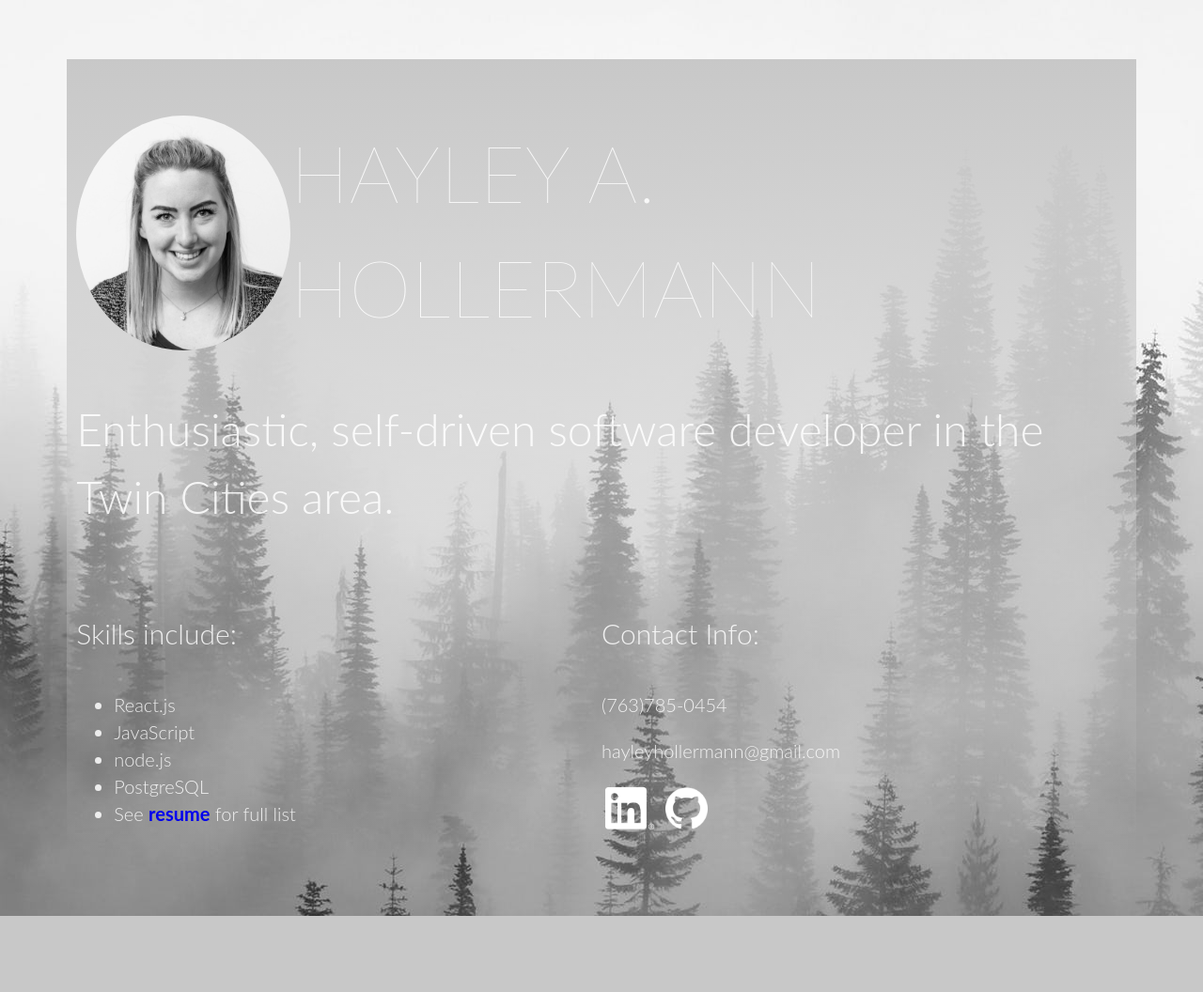
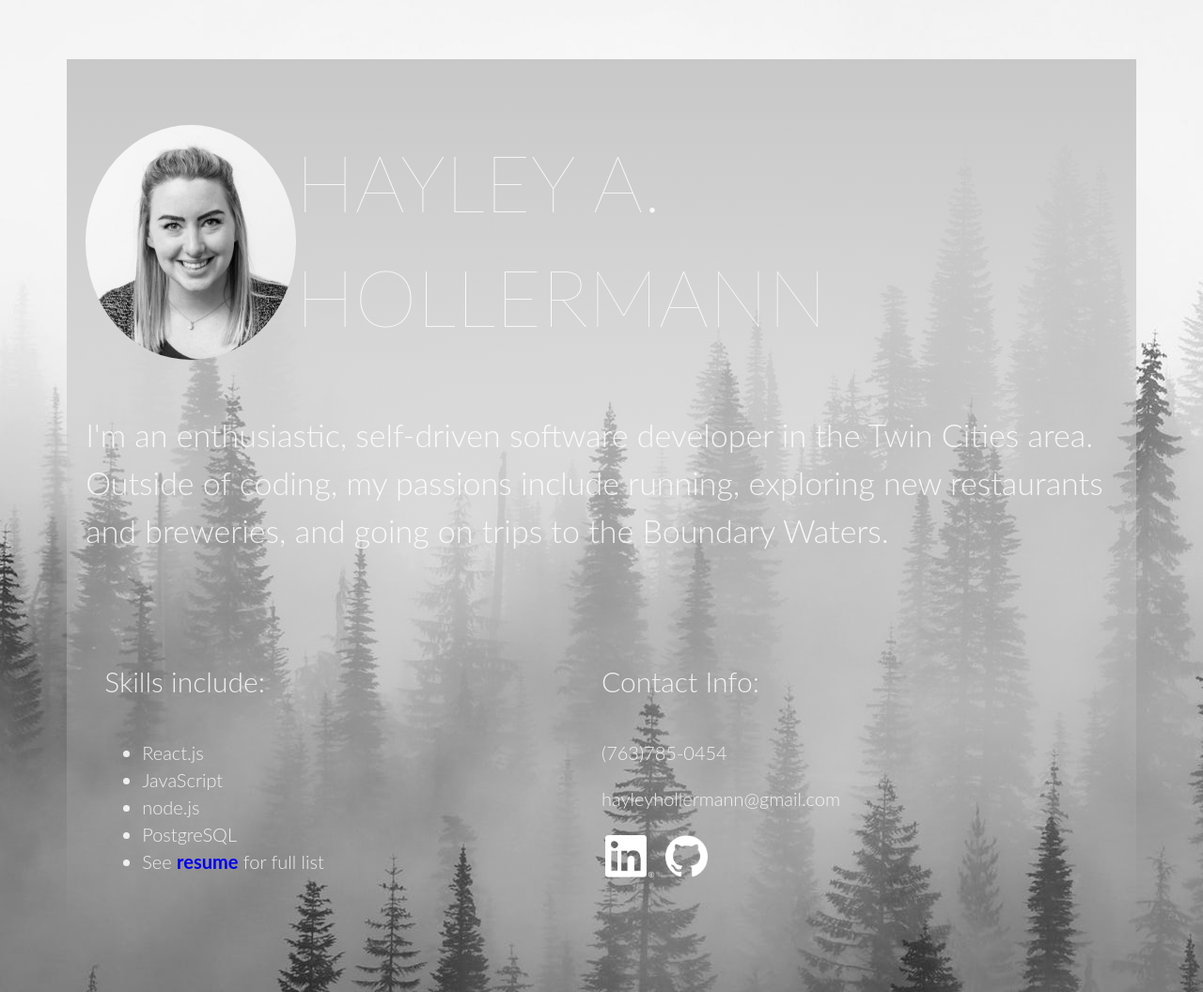
Before and after one commit to hayleyhollermann/personal-website, a PHP site: page / in a window 1280 px wide. Shown: the whole page at 94% size. Before the commit the page ends 975 px from the top, so only its background shows below. Run offline with PHP 8.4, Linux system fonts and the light colour scheme.

Commit message:
updated about

```diff
--- a/index.html
+++ b/index.html
@@ -9,6 +9,7 @@
     <div id="container">
         <div id="content">
           <div id="about">
+            <div class="headerDiv">
               <h1>
                 <div id="picture">
                   <img src="headshot.jpg"/>
@@ -17,8 +18,9 @@
                   Hayley A. Hollermann
                 </div>
               </h1>
-            <h3 style='clear:both' class="subhead">
-              Enthusiastic, self-driven software developer in the Twin Cities area.
+            </div>
+            <h3 style='clear:both' class="about subhead">
+                I'm an enthusiastic, self-driven software developer in the Twin Cities area. Outside of coding, my passions include running, exploring new restaurants and breweries, and going on trips to the Boundary Waters.
             </h3>
             <div class="middleDiv">
               <div id='pleft'>
--- a/style.css
+++ b/style.css
@@ -19,6 +19,9 @@
       padding:10px;
       margin: 0 auto;
   }
+  .headerDiv {
+      padding: 10px;
+  }
   h1 {
       height: 250px;
       font-size: 4.2em;
@@ -28,9 +31,10 @@
       display: flex;
       justify-content: center;
   }
-  h3 {
-      font-size: 2.4em;
-      font-weight: 300;
+  .about {
+    padding: 10px;
+    font-size: 1.7em;
+    font-weight: 350;
     line-height: 1.5;
   }
   h4 {
@@ -38,6 +42,7 @@
     font-weight: 300;
   }
   .middleDiv {
+      padding: 30px;
       display: flex;
   }
   #pleft {
```
Lines whose indentation alone changed are shown as unchanged.
